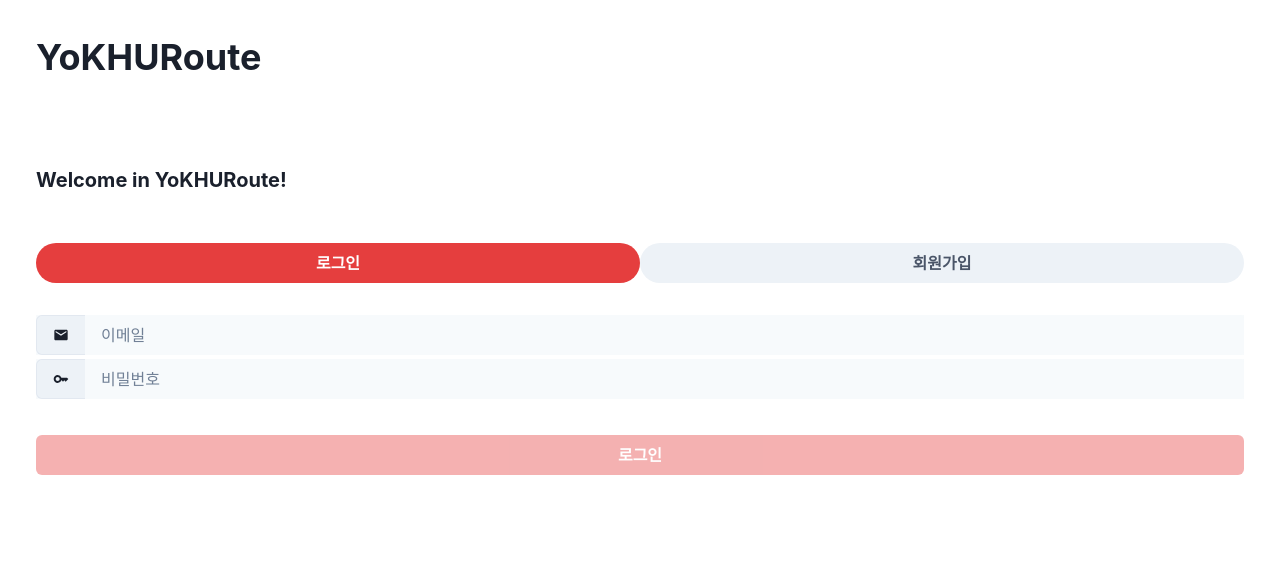
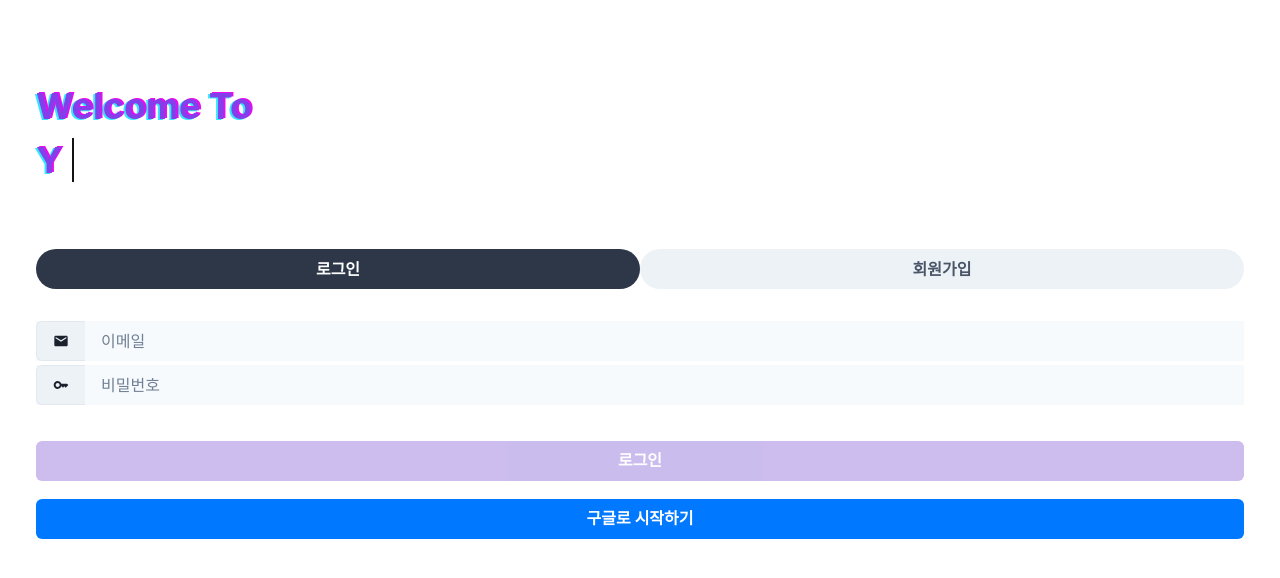
Before and after one commit to eunnho98/Capstone-Web, a Next.js app: page /auth in a window 1280 px wide. Shown: the top 578 px of the page. Built offline with nearby package versions, Linux system fonts and the light colour scheme.

Commit message:
feat: Shader Text

```diff
--- /dev/null
+++ b/components/ShaderText.tsx
@@ -0,0 +1,60 @@
+import React, { useEffect, useMemo, useState } from 'react';
+import { Text, keyframes } from '@chakra-ui/react';
+
+// 글자 입력 속도
+const speed = 100;
+
+// 딜레이 기능
+const wait = (ms: number) => {
+  return new Promise((res) => setTimeout(res, ms));
+};
+
+const cursor = keyframes`
+from { border-right: 2px solid #111; }
+to { border-right: 2px solid #888; }
+`;
+
+function ShaderText(props) {
+  const textArr: string[] = useMemo(() => props.children.split(''), []); // 입력될 글자 모음
+  const [str, setStr] = useState('');
+  const [idx, setIdx] = useState(0);
+  const animation = `${cursor} 0.9s infinite ease-in`;
+
+  const typingText = async () => {
+    for (const ch of textArr) {
+      await wait(speed);
+      setStr((prev) => (prev = prev + ch));
+      console.log(str);
+    }
+    await wait(2000);
+    remove();
+  };
+
+  const remove = async () => {
+    const arrCopy = [...textArr];
+    while (arrCopy.length) {
+      await wait(speed);
+      arrCopy.pop();
+      setStr(arrCopy.join(''));
+    }
+    typingText();
+  };
+  useEffect(() => {
+    typingText();
+  }, []);
+  return (
+    <Text
+      {...props}
+      _after={{
+        marginLeft: '0.6rem',
+        content: `""`,
+        borderRight: '2px solid #777',
+        animation: `${animation}`,
+      }}
+    >
+      {str}
+    </Text>
+  );
+}
+
+export default ShaderText;
--- a/pages/_app.tsx
+++ b/pages/_app.tsx
@@ -3,6 +3,8 @@ import { AppProps } from 'next/app';
 import { RecoilRoot } from 'recoil';
 import { QueryClientProvider, QueryClient } from 'react-query';
 import { ReactQueryDevtools } from 'react-query/devtools';
+import '../styles/globals.css';
+
 const queryClient = new QueryClient();
 
 function MyApp({ Component, pageProps }: AppProps) {
--- a/pages/auth.tsx
+++ b/pages/auth.tsx
@@ -1,5 +1,6 @@
 import { EmailIcon, KeyIcon, EyeIcon, EyeCloseIcon } from '@/Icons/icons';
 import CommonInput from '@/components/CommonInput';
+import ShaderText from '@/components/ShaderText';
 import {
   Box,
   Button,
@@ -19,6 +20,18 @@ interface IForm extends FieldValues {
   password: string;
   checkPassword?: string;
 }
+
+const props = {
+  fontSize: '4xl',
+  fontWeight: 'bold',
+  color: '#823fea',
+  textShadow: '2px -1px 0 #e60bf0, -2px 1px 0 #34e6fe',
+  mt: '43px',
+  mb: '140px',
+  height: '30px',
+};
+
+const text = 'Welcome To \n YoKHURoute!';
 
 function login() {
   const [authMode, setAuthMode] = useState<string>('login');
@@ -60,22 +73,19 @@ function login() {
 
   return (
     <Box p="36px 36px">
-      <Heading>YoKHURoute</Heading>
-      <Text as="p" fontSize="xl" fontWeight="bold" mt="86px" mb="48px">
-        Welcome in YoKHURoute!
-      </Text>
+      <ShaderText {...props}>{text}</ShaderText>
       <Tabs isFitted variant="soft-rounded">
         <TabList onClick={onClick}>
           <Tab
             bgColor="gray.100"
-            _selected={{ color: 'white', bg: 'red.500' }}
+            _selected={{ color: 'white', bg: 'gray.700' }}
             value="login"
           >
             로그인
           </Tab>
           <Tab
             bgColor="gray.100"
-            _selected={{ color: 'white', bg: 'red.500' }}
+            _selected={{ color: 'white', bg: 'gray.700' }}
             value="signup"
           >
             회원가입
@@ -113,8 +123,11 @@ function login() {
           />
         )}
       </VStack>
-      <Button w="100%" colorScheme="red" mt="36px" isDisabled={!valid}>
+      <Button w="100%" colorScheme="purple" mt="36px" isDisabled={!valid}>
         {authMode === 'login' ? '로그인' : '회원가입'}
+      </Button>
+      <Button w="100%" colorScheme="messenger" mt="18px">
+        구글로 시작하기
       </Button>
     </Box>
   );
--- a/styles/globals.css
+++ b/styles/globals.css
@@ -1,107 +1,3 @@
-:root {
-  --max-width: 1100px;
-  --border-radius: 12px;
-  --font-mono: ui-monospace, Menlo, Monaco, 'Cascadia Mono', 'Segoe UI Mono',
-    'Roboto Mono', 'Oxygen Mono', 'Ubuntu Monospace', 'Source Code Pro',
-    'Fira Mono', 'Droid Sans Mono', 'Courier New', monospace;
-
-  --foreground-rgb: 0, 0, 0;
-  --background-start-rgb: 214, 219, 220;
-  --background-end-rgb: 255, 255, 255;
-
-  --primary-glow: conic-gradient(
-    from 180deg at 50% 50%,
-    #16abff33 0deg,
-    #0885ff33 55deg,
-    #54d6ff33 120deg,
-    #0071ff33 160deg,
-    transparent 360deg
-  );
-  --secondary-glow: radial-gradient(
-    rgba(255, 255, 255, 1),
-    rgba(255, 255, 255, 0)
-  );
-
-  --tile-start-rgb: 239, 245, 249;
-  --tile-end-rgb: 228, 232, 233;
-  --tile-border: conic-gradient(
-    #00000080,
-    #00000040,
-    #00000030,
-    #00000020,
-    #00000010,
-    #00000010,
-    #00000080
-  );
-
-  --callout-rgb: 238, 240, 241;
-  --callout-border-rgb: 172, 175, 176;
-  --card-rgb: 180, 185, 188;
-  --card-border-rgb: 131, 134, 135;
+body {
+  white-space: pre-line;
 }
-
-@media (prefers-color-scheme: dark) {
-  :root {
-    --foreground-rgb: 255, 255, 255;
-    --background-start-rgb: 0, 0, 0;
-    --background-end-rgb: 0, 0, 0;
-
-    --primary-glow: radial-gradient(rgba(1, 65, 255, 0.4), rgba(1, 65, 255, 0));
-    --secondary-glow: linear-gradient(
-      to bottom right,
-      rgba(1, 65, 255, 0),
-      rgba(1, 65, 255, 0),
-      rgba(1, 65, 255, 0.3)
-    );
-
-    --tile-start-rgb: 2, 13, 46;
-    --tile-end-rgb: 2, 5, 19;
-    --tile-border: conic-gradient(
-      #ffffff80,
-      #ffffff40,
-      #ffffff30,
-      #ffffff20,
-      #ffffff10,
-      #ffffff10,
-      #ffffff80
-    );
-
-    --callout-rgb: 20, 20, 20;
-    --callout-border-rgb: 108, 108, 108;
-    --card-rgb: 100, 100, 100;
-    --card-border-rgb: 200, 200, 200;
-  }
-}
-
-* {
-  box-sizing: border-box;
-  padding: 0;
-  margin: 0;
-}
-
-html,
-body {
-  max-width: 100vw;
-  overflow-x: hidden;
-}
-
-body {
-  color: rgb(var(--foreground-rgb));
-  background: linear-gradient(
-      to bottom,
-      transparent,
-      rgb(var(--background-end-rgb))
-    )
-    rgb(var(--background-start-rgb));
-}
-
-a {
-  color: inherit;
-  text-decoration: none;
-}
-
-@media (prefers-color-scheme: dark) {
-  html {
-    color-scheme: dark;
-  }
-}
```
